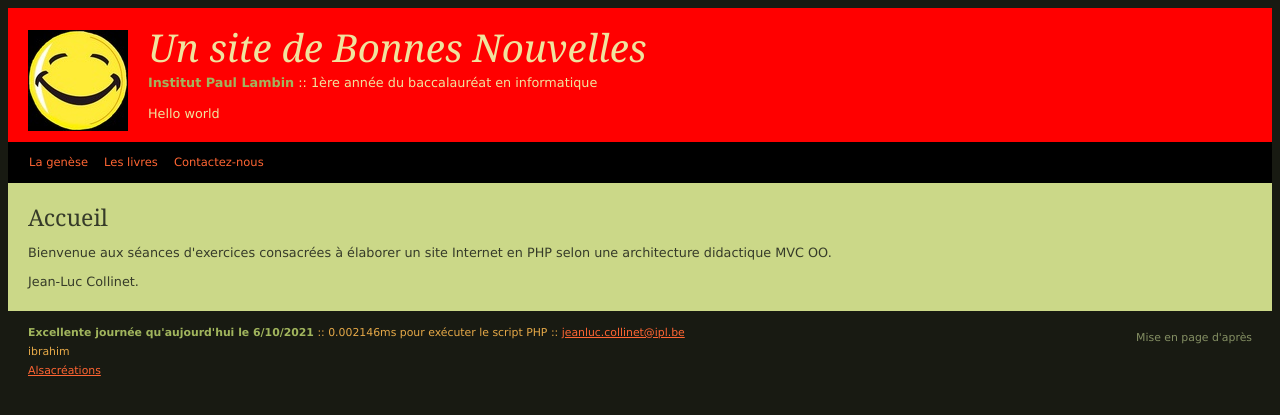
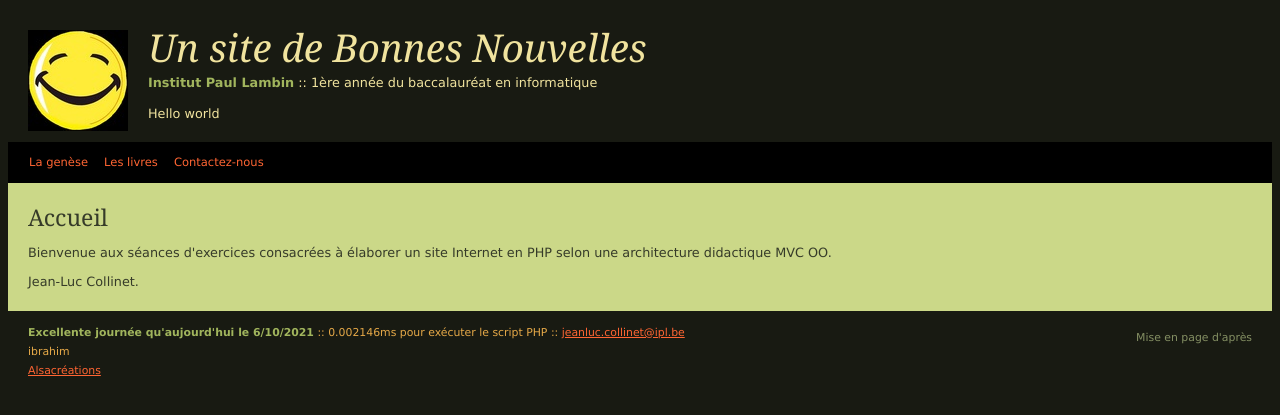
Before and after one commit to I-Ibrahim-I/devOps, a PHP site: page / in a window 1280 px wide. Shown: the top 415 px of the page. Run offline with PHP 8.4, Linux system fonts and the light colour scheme.

Commit message:
add - changer la couleur

```diff
--- a/GoodNewsSite-master/GoodNewsSite-master/views/css/modele01.css
+++ b/GoodNewsSite-master/GoodNewsSite-master/views/css/modele01.css
@@ -31,7 +31,7 @@
 
 /* En-t�te */
 #entete {
-	background: red;
+	background: #181A12;
 }
 
 /* Navigation #181A12; */
```
